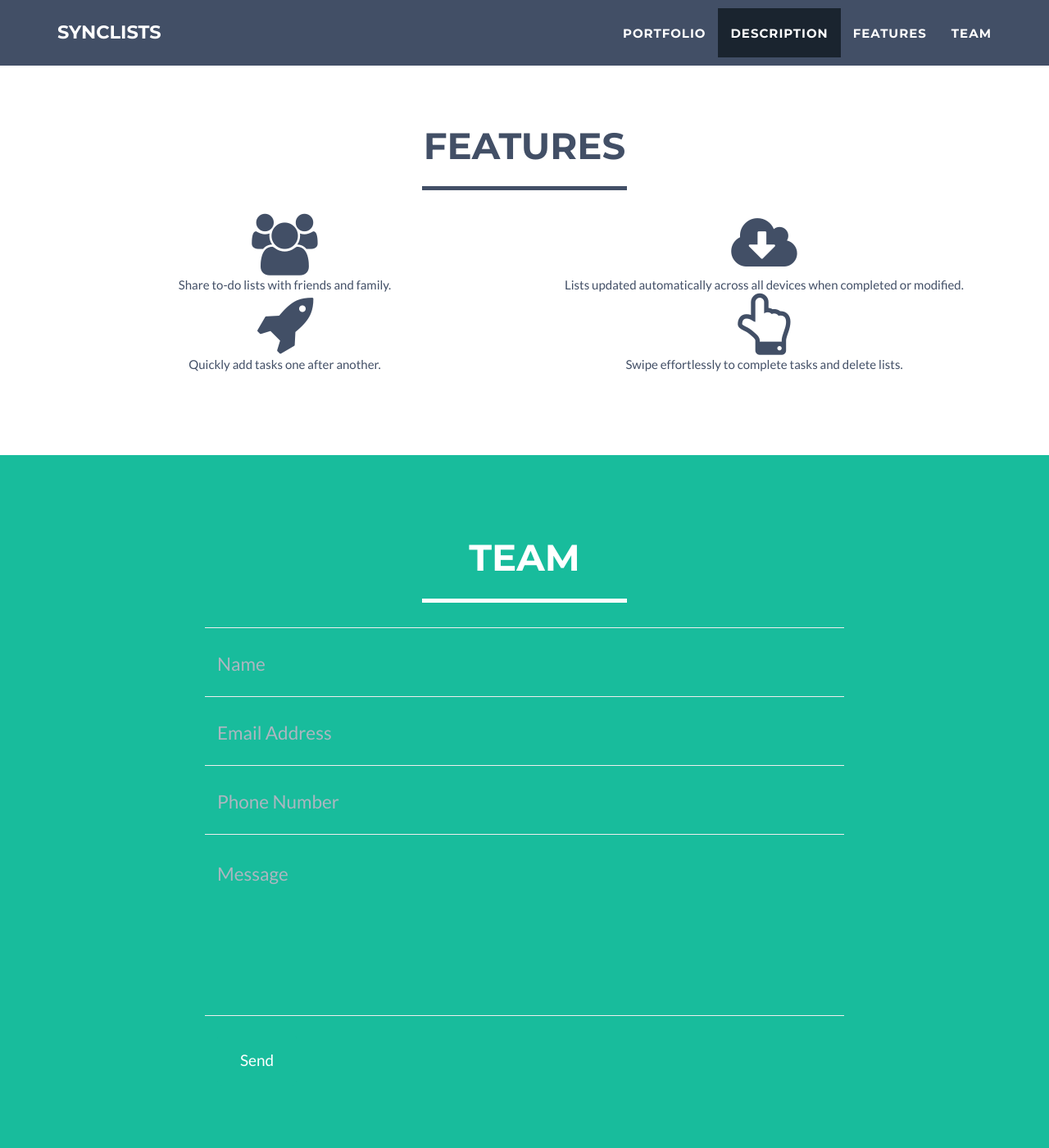
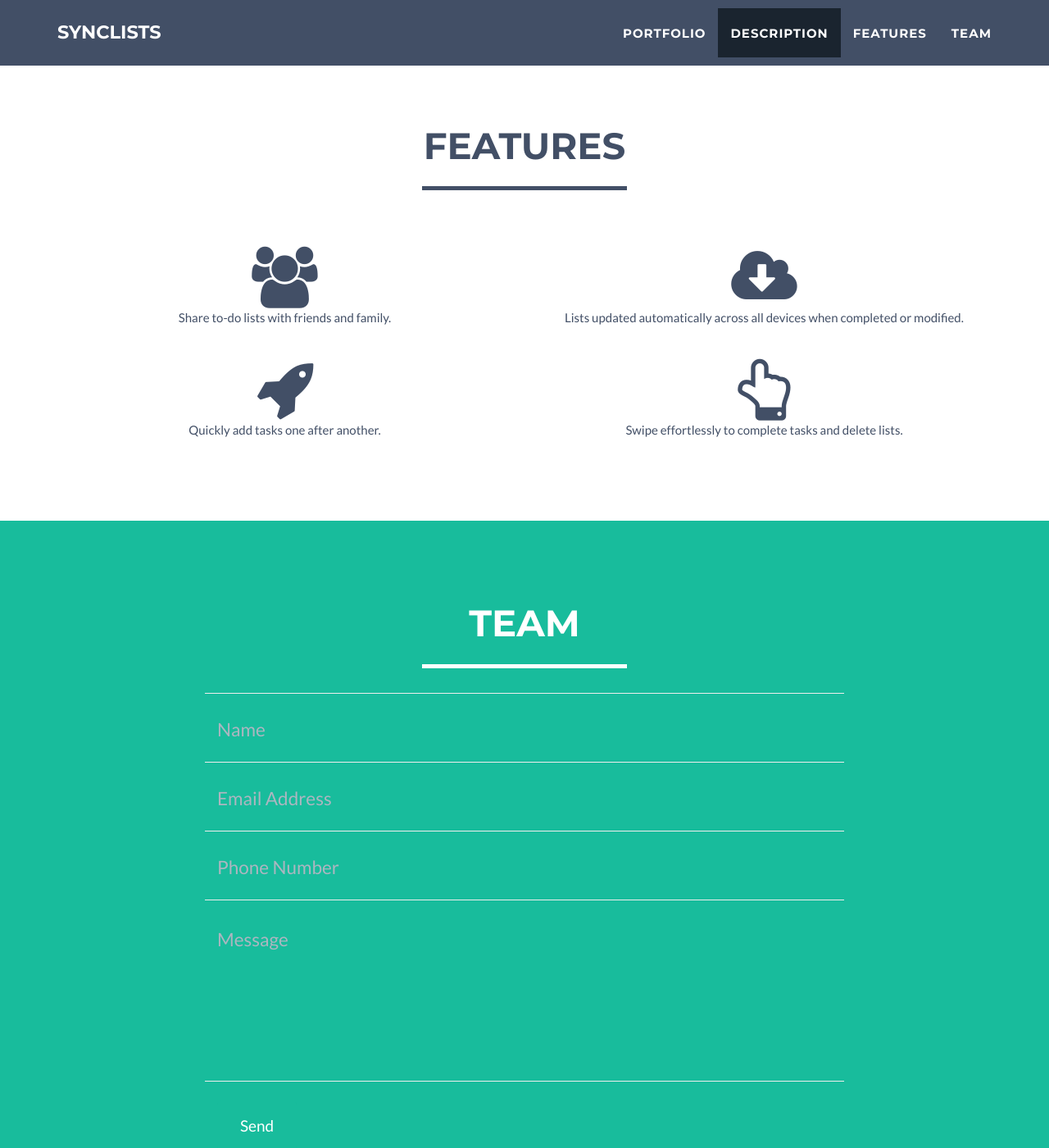
Before and after one commit to synclists/synclists.github.io, a Jekyll site: the page built from index.html, in a window 1280 px wide and 1400 px high, scrolled down 1975 px. Shown: the whole window at 82% size. Built offline with Jekyll 4.4.1, drawn with Linux system fonts in a browser that asks for light colours.

Commit message:
adding space for features

```diff
--- a/_includes/css/main.css
+++ b/_includes/css/main.css
@@ -443,3 +443,7 @@ footer .footer-below {
     -ms-transform: rotate(90deg);
     transform: rotate(90deg);
 }
+
+.spacer {
+    margin-top: 40px; /* define margin as you see fit */
+}
--- a/_includes/features_grid.html
+++ b/_includes/features_grid.html
@@ -10,7 +10,7 @@
             </div>
             <div class="row text-center">
                 {% for feature in site.feature %}
-                    <div class="col-sm-12 col-lg-6">
+                    <div class="col-sm-12 col-lg-6 spacer">
                         <i class="fa {{ feature.icon }} fa-5x"></i>
                         <div>
                             {{ feature.desc }}
```
